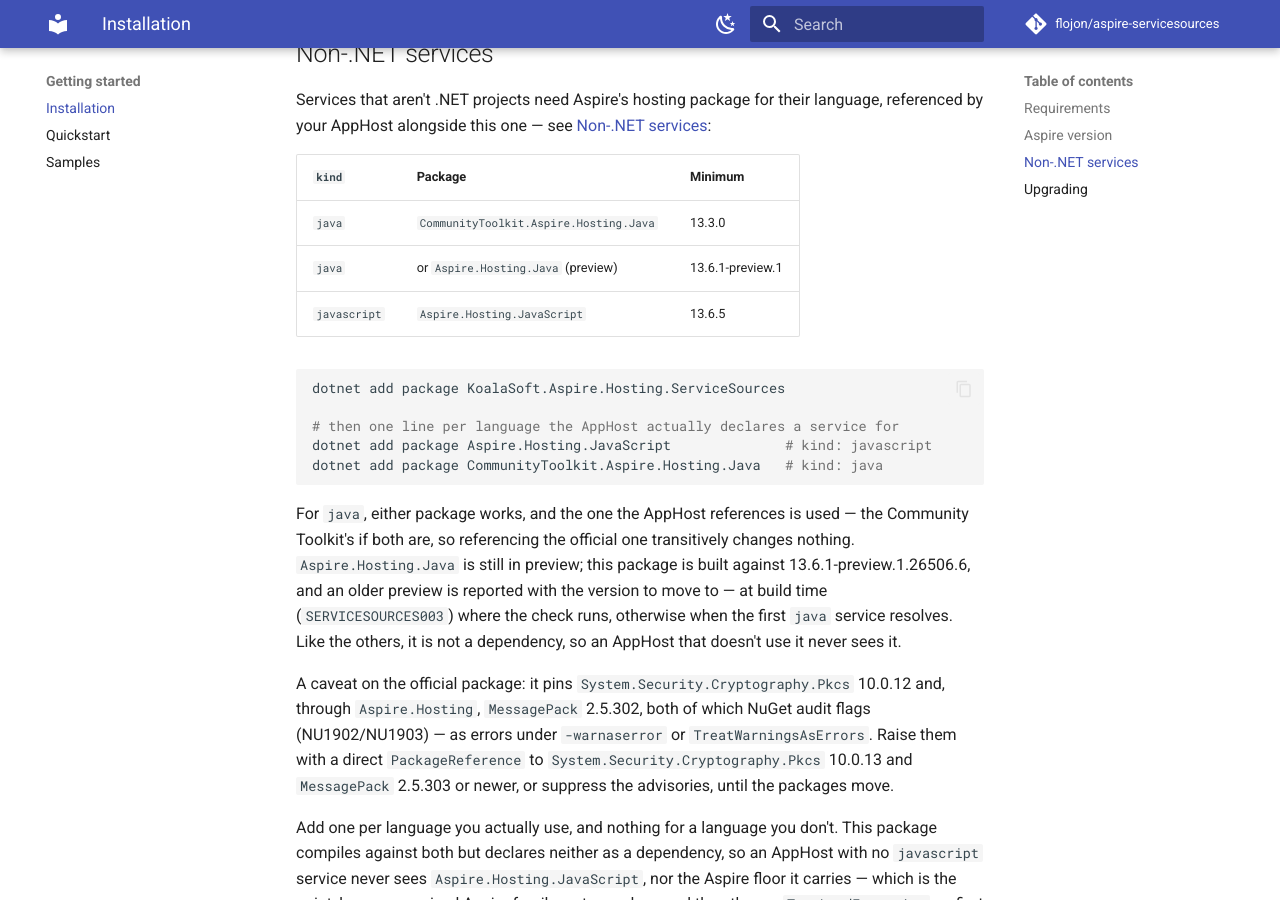
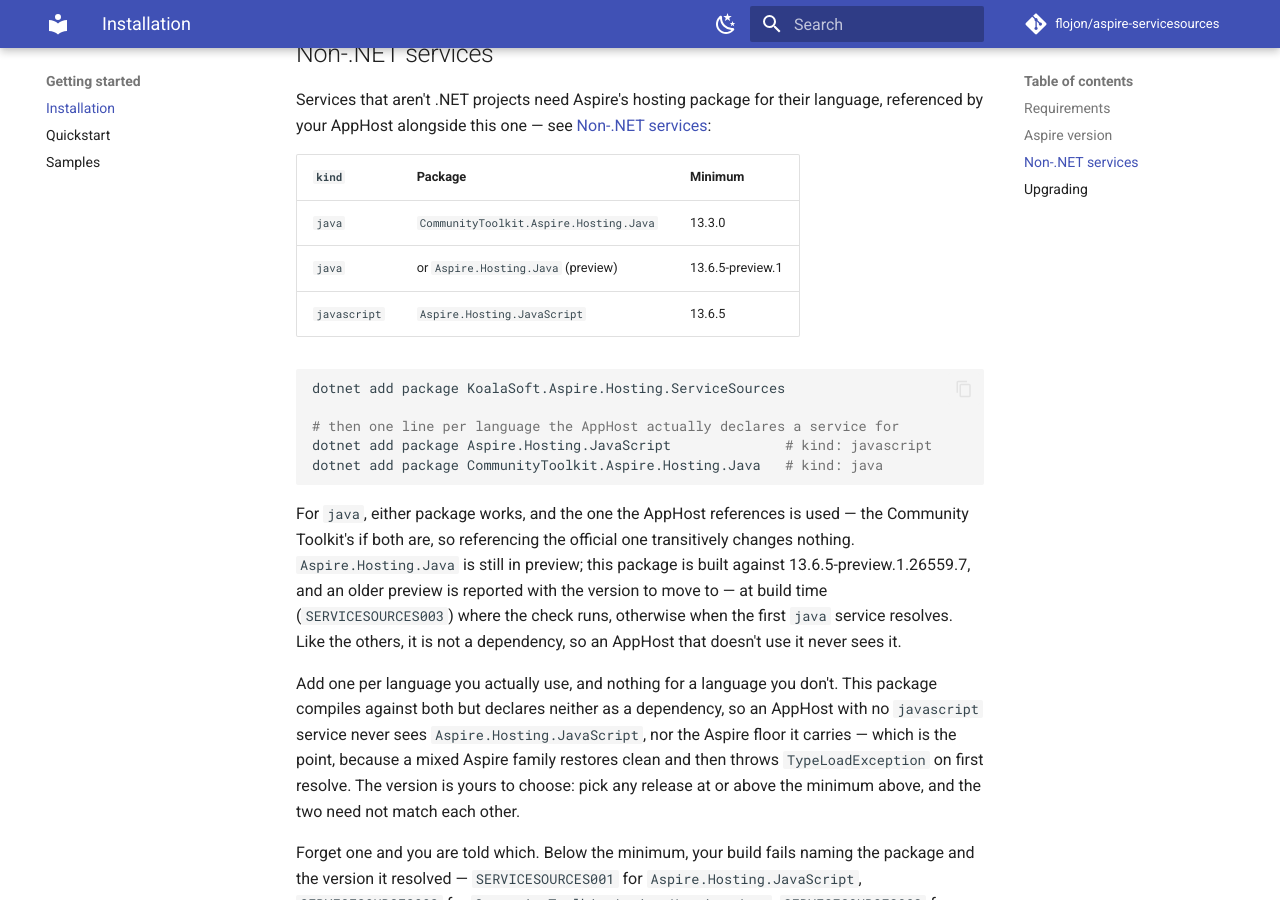
Before and after one commit to flojon/aspire-servicesources, an MkDocs documentation site: the page built from docs/getting-started/installation.md, in a window 1280 px wide and 900 px high, scrolled down 898 px. Built offline with MkDocs 1.6.1 and Material for MkDocs 9.7.7, drawn with Linux system fonts in a browser that asks for light colours; comment, search, counter and statistics services are not loaded.

Commit message:
Raise the official Java floor to 13.6.5-preview.1.26559.7 and drop the Pkcs override
The new package pins System.Security.Cryptography.Pkcs 10.0.14 and MessagePack 2.5.307,
which NuGet audit no longer flags, so the direct Pkcs reference and its docs caveat go.

Co-Authored-By: Claude Sonnet 5.5 <noreply@anthropic.com>

````diff
--- a/docs/getting-started/installation.md
+++ b/docs/getting-started/installation.md
@@ -36,7 +36,7 @@ referenced by your AppHost alongside this one — see
 | `kind` | Package | Minimum |
 | --- | --- | --- |
 | `java` | `CommunityToolkit.Aspire.Hosting.Java` | 13.3.0 |
-| `java` | or `Aspire.Hosting.Java` (preview) | 13.6.1-preview.1 |
+| `java` | or `Aspire.Hosting.Java` (preview) | 13.6.5-preview.1 |
 | `javascript` | `Aspire.Hosting.JavaScript` | 13.6.5 |
 
 ```bash
@@ -49,14 +49,8 @@ dotnet add package CommunityToolkit.Aspire.Hosting.Java   # kind: java
 
 For `java`, either package works, and the one the AppHost references is used — the Community
 Toolkit's if both are, so referencing the official one transitively changes nothing. `Aspire.Hosting.Java` is still in preview; this package is built against
-13.6.1-preview.1.26506.6, and an older preview is reported with the version to move to — at build time
+13.6.5-preview.1.26559.7, and an older preview is reported with the version to move to — at build time
 (`SERVICESOURCES003`) where the check runs, otherwise when the first `java` service resolves. Like the others, it is not a dependency, so an AppHost that doesn't use it never sees it.
-
-A caveat on the official package: it pins `System.Security.Cryptography.Pkcs` 10.0.12 and, through
-`Aspire.Hosting`, `MessagePack` 2.5.302, both of which NuGet audit flags (NU1902/NU1903) — as errors
-under `-warnaserror` or `TreatWarningsAsErrors`. Raise them with a direct `PackageReference` to
-`System.Security.Cryptography.Pkcs` 10.0.13 and `MessagePack` 2.5.303 or newer, or suppress the
-advisories, until the packages move.
 
 Add one per language you actually use, and nothing for a language you don't. This package
 compiles against both but declares neither as a dependency, so an AppHost with no
````
Also changed, not shown: CHANGELOG.md (+2 -3 lines), 7 other files.
